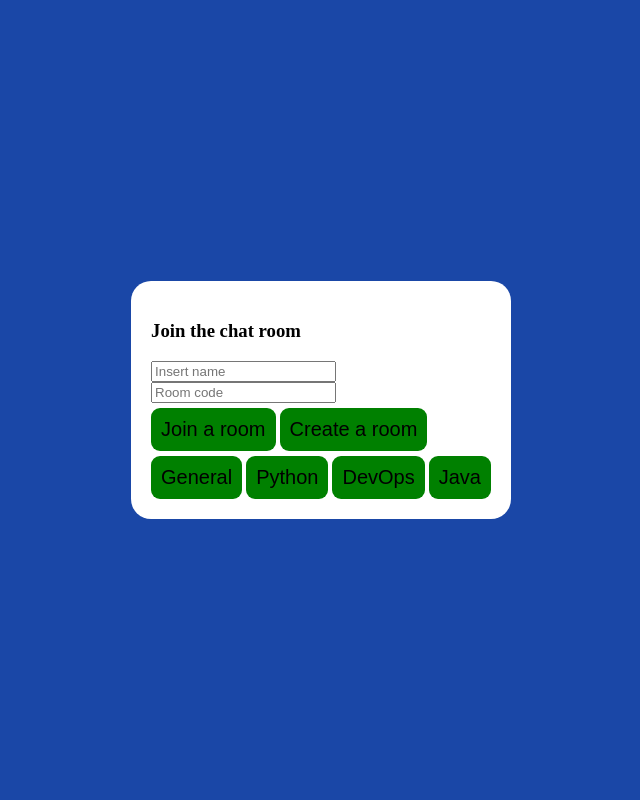
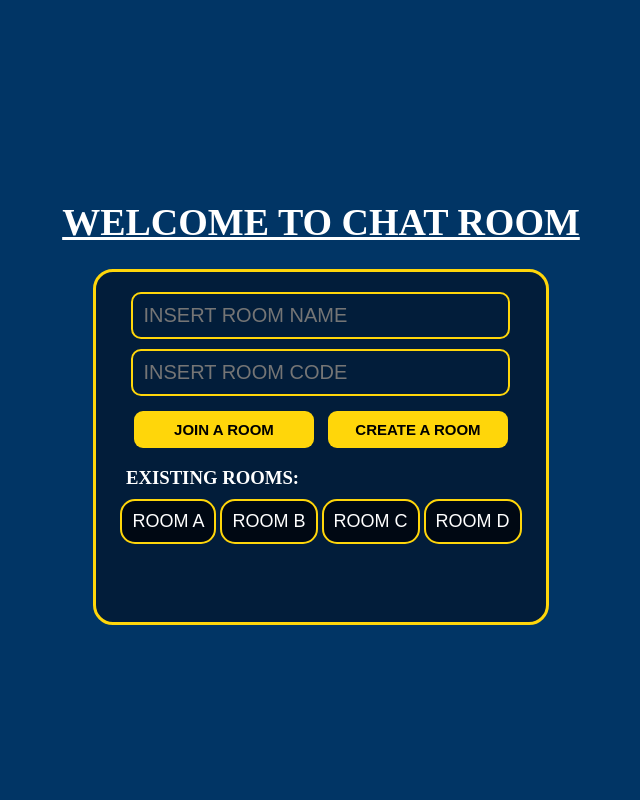
Before and after one commit to NVB20/web-chat-apllication, a Flask app: page / in a window 1280 px wide. Shown: the whole page, without its empty margins (319-959 px from the left). Run offline with Flask 3, Linux system fonts and the light colour scheme; some libraries are stand-ins or nearby versions.

Commit message:
improved ui -v1

```diff
--- a/app.py
+++ b/app.py
@@ -72,4 +72,4 @@ def disconnect():
 
 
 if __name__ == "__main__":
-    socketio.run(app=app, debug=True)
+    socketio.run(app=app, debug=True,host='localhost', port=5000)
--- a/static/css/base.css
+++ b/static/css/base.css
@@ -2,7 +2,8 @@
 body, html {
     height: 100%;
     display: flex;
+    flex-direction: column;
     justify-content: center;
     align-items: center;
-    background-color: #1a47a7;
+    background-color: #013565;
 }
--- a/static/css/home.css
+++ b/static/css/home.css
@@ -1,43 +1,62 @@
-form {
-    background-color: white;
+.home-container {
+    background-color: #021D3A;
     padding: 20px;
     border-radius: 20px;
-    justify-content: center;
-    align-items: center;
+    border-color: #FFD60A;
+    border-style: solid;
+    text-align: center;
+    width: 410px;
+    height: 310px;
   }
 
-  .join .join-buttons {
-    background-color: white
+  .welcome-head {
+    color: #fff;
+    text-decoration: underline;
+    font-size: 38px;
   }
+
+  .home-container .home-input {
+    background-color: transparent;
+    border-style: solid;
+    border-color: #FFD60A;
+    border-radius: 10px;
+    font-size: 20px;
+    padding: 10px;
+    margin-bottom: 10px;
+    width: 355px;
+  }
+
   .join .join-buttons .joined {
-      background-color: green;
-      border-radius: 9px;
-      border-style: none;
-      padding: 10px;
-      margin-top: 5px;
-      font-size: 20px;
-      justify-content: center;
+    background-color: #FFD60A;
+    border-radius: 9px;
+    border-style: none;
+    margin-top: 5px;
+    font-size: 15px;
+    font-weight: bold;
+    padding: 10px;
+    width: 180px;
+    margin-left: 5px;
+    margin-right: 5px;
   }
 
   .rooms .join {
-    background-color: green;
-      border-radius: 9px;
-      border-style: none;
-      padding: 10px;
-      margin-top: 5px;
-      font-size: 20px;
-      justify-content: center;
+    background-color: #000813;
+    border-radius: 15px;
+    padding: 10px;
+    color: #ffffff;
+    border-color: #FFD60A;
+    border-style: solid;
+    font-size: 18px;;
   }
 
-  .message-box {
-      border-color: black;
-      border-width: 2px;
-      border-style: solid;
-      border-radius: 10px;
-      background-color: whitesmoke;
-      height: 80vh;
-      display: flex;
-      flex-direction: column;
-      width: 80vw;
-      align-items: stretch;
-    }
+  .rooms .rooms-choice {
+    color: #ffffff;
+    text-align: initial;
+    margin-bottom: 10px;
+    margin-left: 10px;
+  }
+
+  .error-message .error-message-sent {
+    font-size: 20px;
+    color: #ffffff;
+  }
--- a/static/css/room.css
+++ b/static/css/room.css
@@ -1,5 +1,71 @@
 .message-box .messages {
-    overflow-y: scroll;
-    flex: 1;
+  overflow-y: scroll;
+  width: 100%;
+  height: 100%;
+}
+
+.message-box {
+    width: 750px;
+    height: 600px;
+  }
+
+  .welcome-head {
+    color: #fff;
+    text-decoration: underline;
+    font-size: 38px;
+  }
+
+  .room-name {
+    color: #fff;
+  }
+
+  .text-message {
+    display: flex;
+    padding: 10px;
+  }
+
+  .text-message .name {
+    color: #000000;
+    background-color: #FFD60A;
+    font-size: 25px;
+    font-weight: bold;
+    padding: 10px;
+    border-radius: 15px;
+    width: 10%;
+    text-align-last: center;
+  }
+
+  .message-time-container {
+    display: flex;
+    background-color: #010713;
+    color: #fff;
+    padding: 10px;
+    border-radius: 15px;
+    margin-left: 10px;
     width: 100%;
-}
+    font-size: 20px;
+  }
+
+  .time {
+    margin-left: auto;
+  }
+
+  .inputs {
+    text-align-last: center;
+  }
+
+  #user_message {
+    padding: 10px;
+    font-size: 20px;
+    border-radius: 15px;
+    border-style: none;
+    background-color: #071C3B;
+  }
+
+  #send-btn {
+    background-color: #FFD60A;
+    padding: 10px;
+    border-style: none;
+    border-radius: 10px;
+    font-size: 20px;
+  }
--- a/static/room.js
+++ b/static/room.js
@@ -52,9 +52,11 @@ async function load_messages() {
 window.onload = async function () {
   var msgs = await load_messages();
   for (i = 0; i < msgs.length; i++) {
+
     const name = msgs[i][0];
     const message = msgs[i][1];
     const time = msgs[i][2];
+
     createMessage(name, message, time);
   };
 };
@@ -64,12 +66,17 @@ const createMessage = (name, msg, time) => {
 
     const content = `
       <div class="text-message">
-          <span>
-              <strong>${name}</strong>: ${msg}
-          </span>
-          <span class="muted">
-              ${time}
-          </span>
+        <div class="name">
+          ${name}
+        </div>
+        <div class="message-time-container">
+          <div class="msg">
+            ${msg}
+          </div>
+          <div class="time">
+            ${time}
+          </div>
+        </div>
       </div>
       `;
 
--- a/templates/home.html
+++ b/templates/home.html
@@ -4,29 +4,30 @@
 
 
 {% block content %}
-<form method="post">
-    <h3>Join the chat room</h3>
+<h1 class="welcome-head">WELCOME TO CHAT ROOM</h1>
+<form method="post" class="home-container">
     <div>
-        <input type="text" placeholder="Insert name" name="name" value="{{ request.args.get('name') or '' }}"/>
+        <input type="text" placeholder="INSERT ROOM NAME" name="name" value="{{ request.args.get('name') or '' }}" class="home-input"/>
     </div>
 
     <div class="join">
-        <input type="text" placeholder="Room code" name="room_code" value="{{room_code or '' }}"/>
+        <input type="text" placeholder="INSERT ROOM CODE" name="room_code" value="{{room_code or '' }}" class="home-input"/>
         <div class="join-buttons">
-            <button type="submit" name="join-room" class="joined">Join a room</button>
-            <button type="submit" name="create" class="joined" value="create">Create a room</button>
+            <button type="submit" name="join-room" class="joined">JOIN A ROOM</button>
+            <button type="submit" name="create" class="joined" value="create">CREATE A ROOM</button>
         </div>
     </div>
     {% if error %}
-    <ul>
-        <li>{{error}}</li>
-    </ul>
+    <div class="error-message">
+        <h3 class="error-message-sent">{{error}}</li>
+    </div class="error-message">
     {% endif %}
     <div class="rooms">
-        <button type="submit" name="java" class="join" value="General">General</button>
-        <button type="submit" name="openpy" class="join" value="Python">Python</button>
-        <button type="submit" name="devops" class="join" value="DevOps">DevOps</button>
-        <button type="submit" name="javascript" class="join" value="Java">Java</button>
+        <h3 class="rooms-choice">EXISTING ROOMS:</h3>
+        <button type="submit" name="openpy" class="join" value="Python">ROOM A</button>
+        <button type="submit" name="room2" class="join" value="room2">ROOM B</button>
+        <button type="submit" name="room3" class="join" value="room3">ROOM C</button>
+        <button type="submit" name="room4" class="join" value="room4">ROOM D</button>
     </div>
 </form>
 
--- a/templates/room.html
+++ b/templates/room.html
@@ -3,10 +3,9 @@
 {% block title %}Secret Room{% endblock %}
 
 {% block content %}
-<h1>{{name}}</h1>
+<h1 class="welcome-head">WELCOME TO CHAT ROOM</h1>
+<h2 class="room-name">Secret Room: {{code}}</h2>
 <div class="message-box">
-    <h2>Secret Chat Room: {{code}}</h2>
-
     <div class="messages" id="messages"></div>
     <div class="inputs">
       <input type="text" rows="3" placeholder="Message" name="message" id="user_message"/>
```
